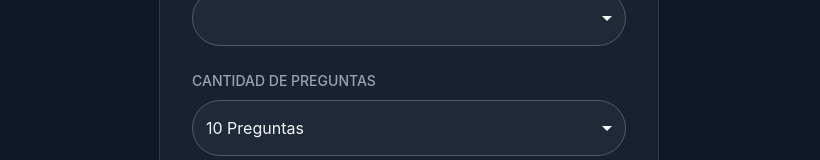
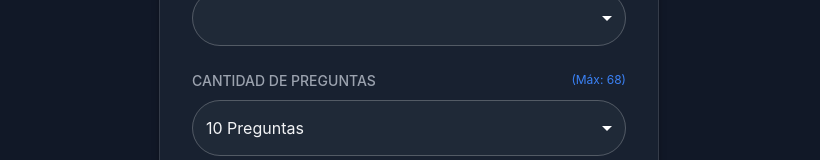
Before and after one commit to Scapin1/Plataforma_quiz, a React (Vite) app: page / in a window 1280 px wide. Both pictures are taken after a click on the element "REDES COMPUTACIONALES". Shown: the part 436-596 px from the top of the page, without its empty margins (231-1051 px from the left). Built offline with nearby package versions, Linux system fonts and the light colour scheme.

Commit message:
amount of questions fix
now the user can not select more questions than the max existing

```diff
--- a/src/components/MainMenu.jsx
+++ b/src/components/MainMenu.jsx
@@ -1,4 +1,4 @@
-import { useState, useMemo } from 'react';
+import { useState, useMemo, useEffect } from 'react';
 import { Box, Fade } from '@mui/material';
 import { NetworkCheck, Layers, Book, Computer, Science } from '@mui/icons-material'; // MUI Icons
 import SubjectCard from './molecules/SubjectCard';
@@ -72,6 +72,13 @@ function MainMenu({ subjectsData, onStart }) {
     Science
   };
 
+  // Ensure question count doesn't exceed available questions
+  useEffect(() => {
+    if (questionCount > availableCount && availableCount > 0) {
+      setQuestionCount(availableCount);
+    }
+  }, [availableCount, questionCount]);
+
   return (
     <Box sx={{ width: '100%', display: 'flex', flexDirection: 'column', alignItems: 'center', justifyContent: 'center' }}>
 
@@ -113,6 +120,7 @@ function MainMenu({ subjectsData, onStart }) {
               selectedSubject={selectedSubject}
               selectedSources={selectedSources}
               questionCount={questionCount}
+              maxQuestions={availableCount}
               onSubjectChange={setSelectedSubject}
               onSourceChange={setSelectedSources}
               onCountChange={setQuestionCount}
--- a/src/components/organisms/SettingsPanel.jsx
+++ b/src/components/organisms/SettingsPanel.jsx
@@ -14,6 +14,7 @@ const SettingsPanel = ({
     selectedSubject,
     selectedSources,
     questionCount,
+    maxQuestions,
     onSubjectChange,
     onSourceChange,
     onCountChange,
@@ -73,16 +74,26 @@ const SettingsPanel = ({
 
             {/* Question Count */}
             <Box>
-                <Typography variant="subtitle2" color="text.secondary" mb={1}>
+                <Box sx={{ display: 'flex', justifyContent: 'space-between', mb: 1 }}>
+                    <Typography variant="subtitle2" color="text.secondary">
                         CANTIDAD DE PREGUNTAS
                     </Typography>
+                    <Typography variant="caption" color="primary">
+                        (Máx: {maxQuestions})
+                    </Typography>
+                </Box>
                 <FormControl fullWidth>
                     <Select
                         value={questionCount}
                         onChange={(e) => onCountChange(e.target.value)}
                         sx={{ bgcolor: 'background.paper', borderRadius: 2 }}
                     >
-                        {[5, 10, 15, 20, 30, 50].map((count) => (
+                        {[5, 10, 15, 20, 30, 50]
+                            .filter(count => count <= maxQuestions)
+                            .concat([maxQuestions])
+                            .sort((a, b) => a - b)
+                            .filter((item, index, array) => array.indexOf(item) === index) // Unique
+                            .map((count) => (
                                 <MenuItem key={count} value={count}>
                                     {count} Preguntas
                                 </MenuItem>
```
Lines whose indentation alone changed are shown as unchanged.
